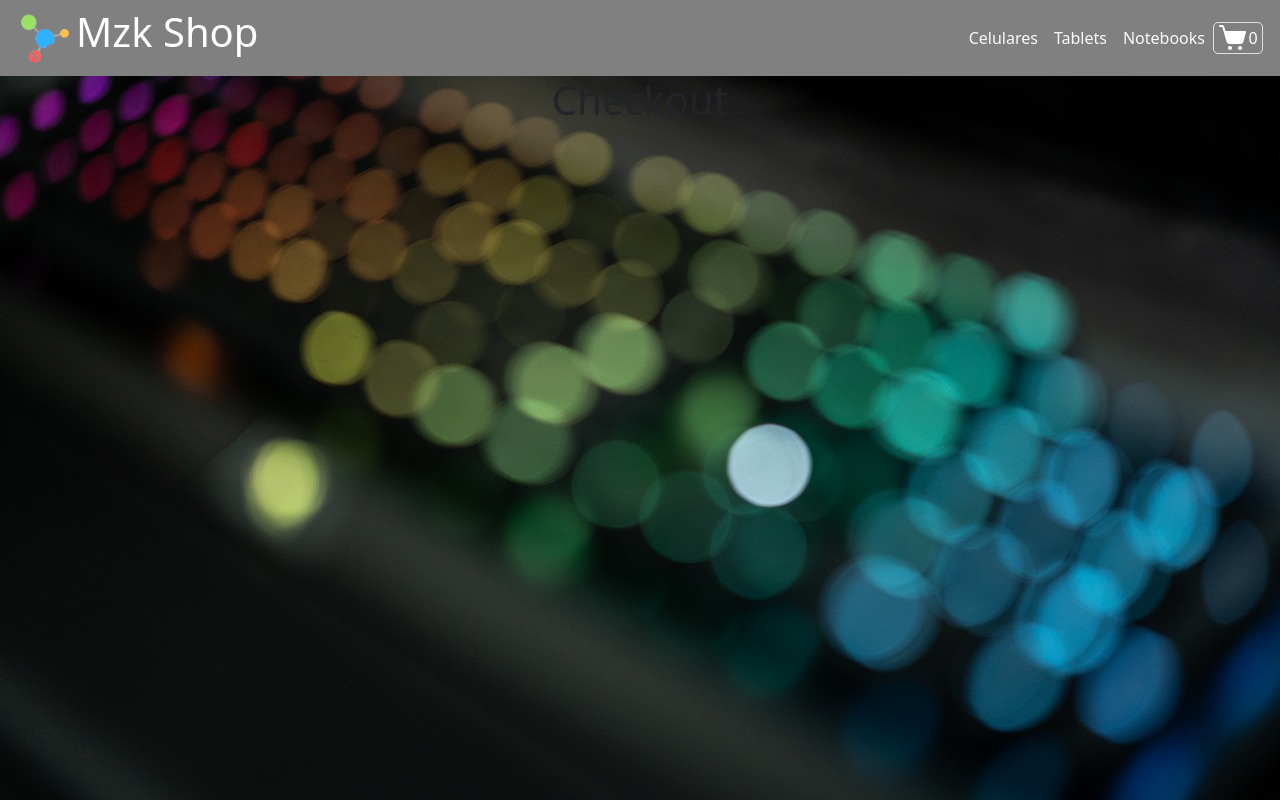
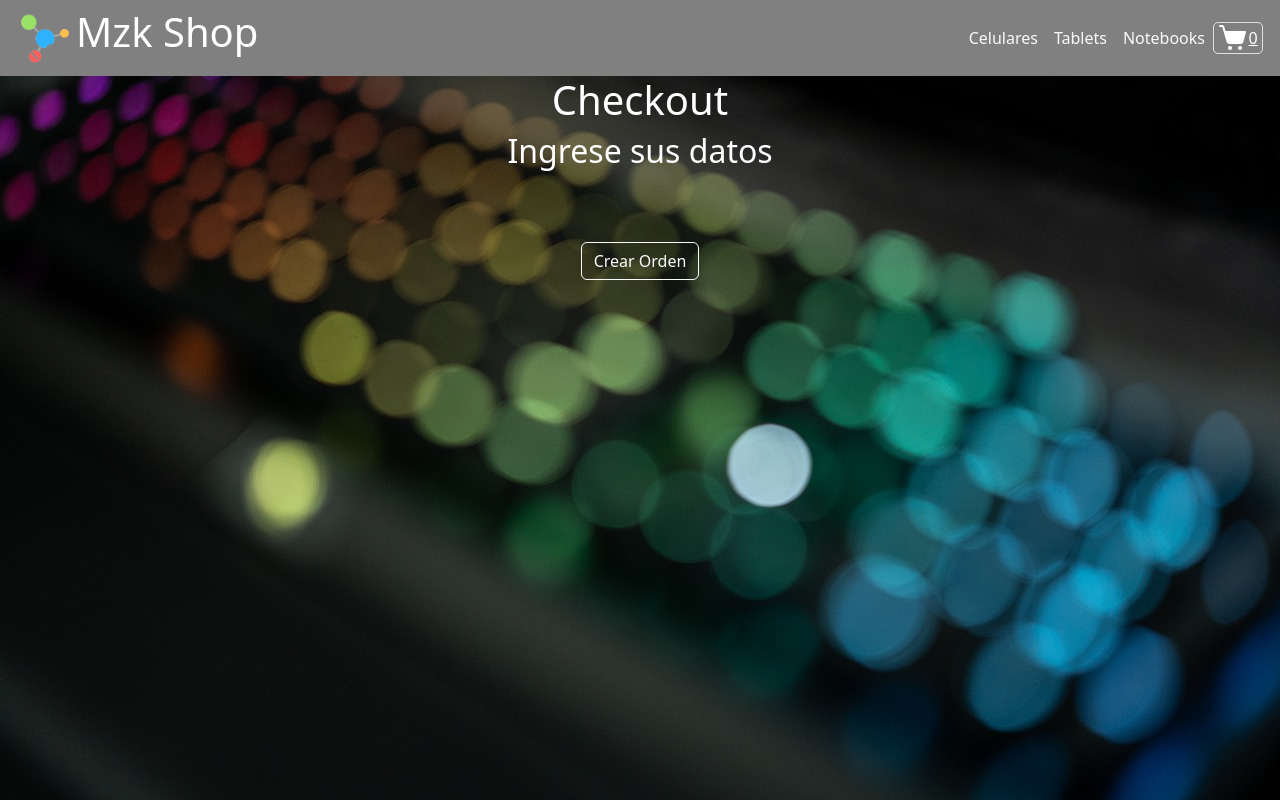
Before and after one commit to DiegoMiszczuk/miszczuk-React, a React (Create React App) app: page /checkout in a window 1280 px wide. Built offline with nearby package versions, Linux system fonts and the light colour scheme; the HTML template or start-up script is replaced by a standard one.

Commit message:
creo checkout y contact form

```diff
--- a/src/App.js
+++ b/src/App.js
@@ -6,7 +6,7 @@ import ItemListContainer from './components/ItemListContainer/ItemListContainer'
 import Navbar from './components/Navbar/Navbar';
 import { CartProvider } from './context/CartContext';
 import Cart from './components/Cart/Cart';
-
+import Checkout from './components/Checkout/Checkout';
 
 
 
@@ -22,7 +22,7 @@ function App() {
               <Route path='/category/:categoryId' element={<ItemListContainer greeting={'Productos por Categoria: '}/>}></Route>
               <Route path='/item/:itemId' element={<ItemDetailContainer/>}></Route>
               <Route path="/cart" element={<Cart/>}/>
-              <Route path="/checkout" element={<h1>Checkout</h1>}/>
+              <Route path="/checkout" element={<Checkout />}/>
             </Routes>
           </CartProvider>
         </NotificationProvider>
--- a/src/components/Cart/Cart.css
+++ b/src/components/Cart/Cart.css
@@ -5,13 +5,13 @@
     border: 2px white;
     flex-direction: row;
 }
-.itemStyle{
+.item{
     display: flex;
     justify-content: flex-start;
     align-items: flex-start;
 }
 
-.rowCart{
+ .rowCart{
     background-color: darkslategrey;
     border: 5px solid white;
 }
--- a/src/components/Cart/Cart.js
+++ b/src/components/Cart/Cart.js
@@ -19,7 +19,7 @@ const Cart = () => {
                             <div className="itemCartStyle" key={prod.id}>
 
                                 <h2 className="ItemStyle">{prod.name}</h2>
-                                <h2 className="ItemStyle">Cantidad: {prod.quantity}</h2>
+                                <h2 className="ItemStyle">{prod.quantity}</h2>
                                 <h2 className="ItemStyle">${prod.price} x Unidad</h2>
                             </div>
                         )
@@ -28,7 +28,7 @@ const Cart = () => {
             </div>
 
             <h1>Total de la compra ${total}</h1>
-            <Link to='/checkout' className="Option">Checkout</Link>
+            <Link className="btn btn-outline-light marginTopButton" to='/checkout' >Checkout</Link>
         </div>
     )
 }
--- a/src/components/CartWidget/CartWidget.js
+++ b/src/components/CartWidget/CartWidget.js
@@ -2,15 +2,15 @@ import cart from './Assets/cart.png'
 import './CartWidget.css'
 import '../../../src/general.css'
 import { useCart } from '../../context/CartContext'
-
+import { Link } from 'react-router-dom'
 const CartWidget = () => {
 
     const { totalQuantity} = useCart()
     return (
-        <div className='flex textColorPpal border fondo'>
+        <Link to='/cart' className='flex textColorPpal border fondo'>
             <img  src={cart} alt="Cart-Widget"/>
             {totalQuantity}
-        </div>
+        </Link>
     )
 }
 
--- /dev/null
+++ b/src/components/Checkout/Checkout.js
@@ -0,0 +1,31 @@
+import '../../general.css'
+import { useCart } from '../../context/CartContext'
+
+const Checkout = () => {
+
+    const { cart, total} = useCart()
+
+    const createOrder = (userData) => {
+        const objOrder = {
+            Buyer:{
+                name: 'diego',
+                phone: '123151513',
+                email: 'sarasa@sarasa.com'
+            },
+            items: cart,
+            total
+
+        }
+        console.log(objOrder)
+    }
+    return (
+        <div className='textColorPpal'>
+            <h1>Checkout</h1>
+            <h2>Ingrese sus datos</h2>
+            {/* <form onConfirm{createOrder}></form> */}
+            <button className="btn btn-outline-light marginTopButton" onClick={createOrder}>Crear Orden</button>
+        </div>
+    )
+}
+
+export default Checkout
```
Also changed, not shown: src/components/ContactForm/ContactForm.js (added, +28 -0 lines).
